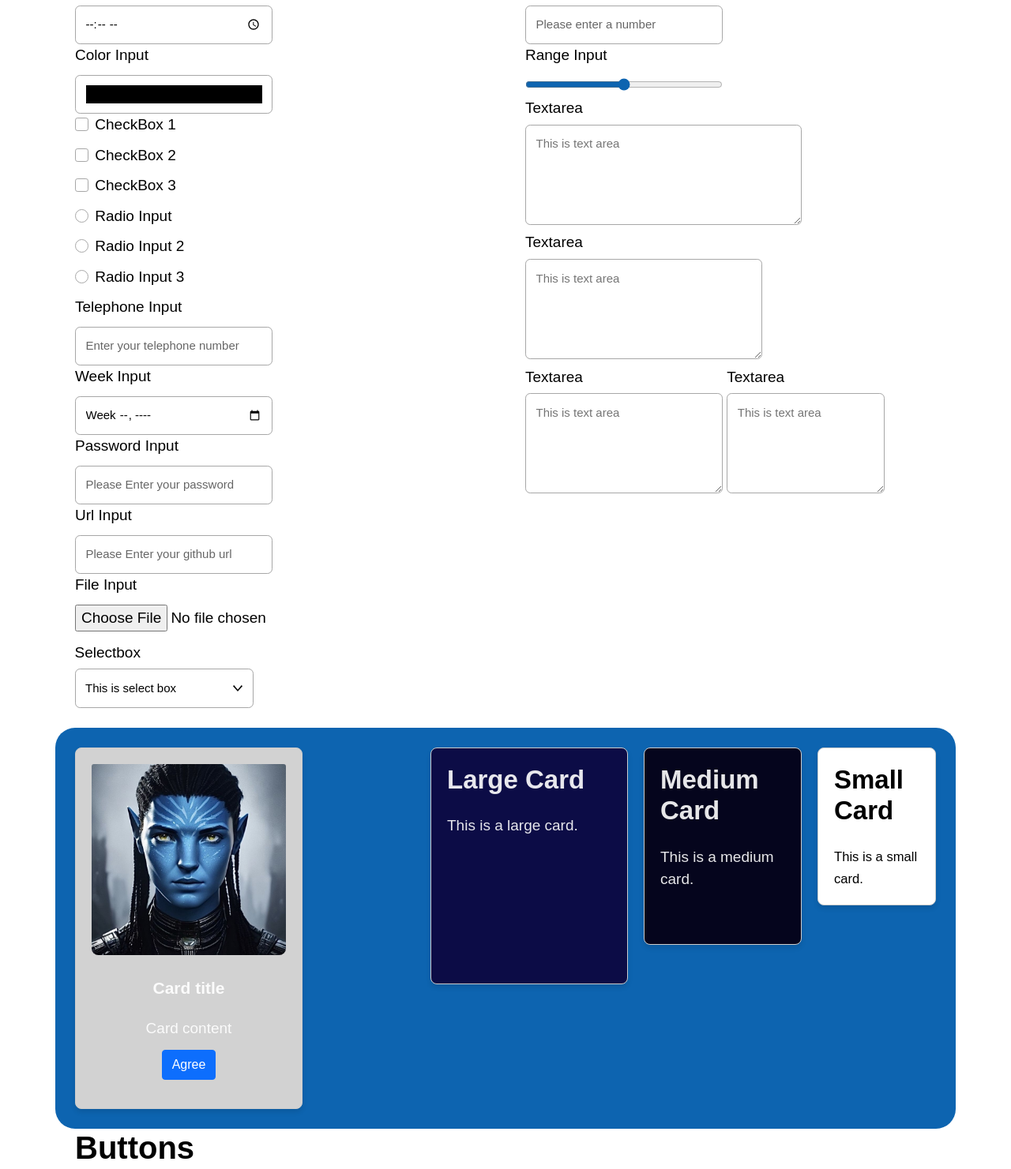
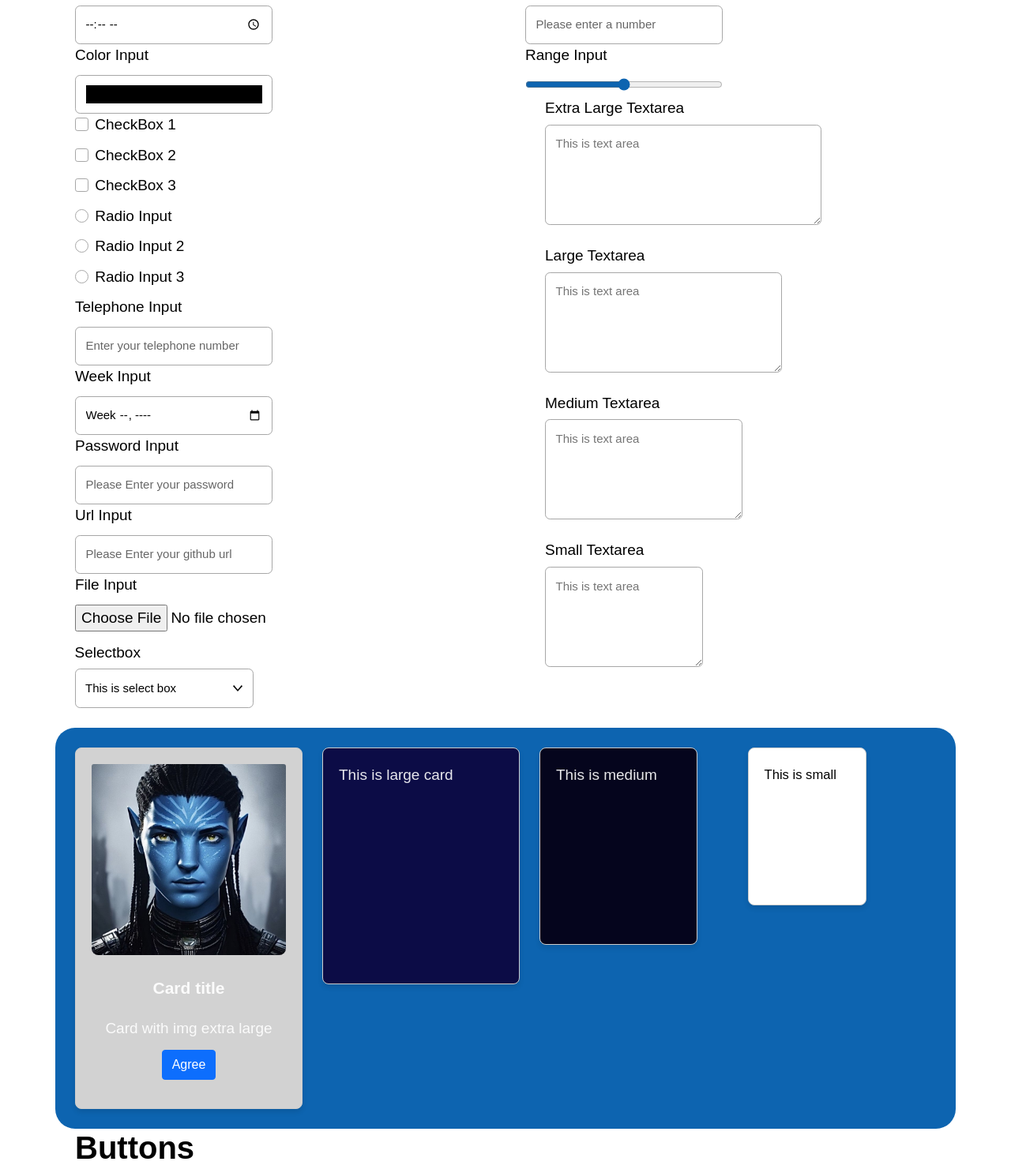
Before and after one commit to eradev001/htmlTemplate, a plain HTML site: page index.html in a window 1280 px wide. Shown: the part 1332-2813 px from the top of the page at 79% size. Drawn offline with nearby package versions, Linux system fonts and the light colour scheme.

Commit message:
card size

```diff
--- a/index.html
+++ b/index.html
@@ -196,23 +196,23 @@
                     <label for="inp-range">Range Input</label>
                     <input type="range" id="inp-range" class="md" name="inp-range">
 
-                    <label class="xlg">
-                        Textarea
+                    <label class="col xl">
+                        Extra Large Textarea
                         <textarea id="textarea" name="textarea" placeholder="This is text area" spellcheck="false"></textarea>
                     </label>
 
-                    <label class="lg">
-                        Textarea
+                    <label class="col lg">
+                        Large Textarea
                         <textarea id="textarea" name="textarea" placeholder="This is text area" spellcheck="false"></textarea>
                     </label>
 
-                    <label class="md">
-                        Textarea
+                    <label class="col md">
+                        Medium Textarea
                         <textarea id="textarea" name="textarea" placeholder="This is text area" spellcheck="false"></textarea>
                     </label>
 
-                    <label class="sm">
-                        Textarea
+                    <label class="col sm">
+                        Small Textarea
                         <textarea id="textarea" name="textarea" placeholder="This is text area" spellcheck="false"></textarea>
                     </label>
                 </div>
@@ -222,25 +222,24 @@
                             <img class="card-img-top" src="/resources/avatar.jpg" alt="Card image cap">
                             <div class="card-body">
                                 <h5 class="card-title">Card title</h5>
-                                <p class="card-text">Card content</p>
+                                <p class="card-text">Card with img extra large</p>
                                 <a href="#" class="btn btn-primary">Agree</a>
                             </div>
                         </div>
                     </div>
                     <div class="col">
-                        <div class="card-container">
-                            <div class="card large bg-dark-blue color-scheme-light">
-                                <h2>Large Card</h2>
-                                <p>This is a large card.</p>
-                            </div>
-                            <div class="card medium bg-darker-blue color-scheme-light">
-                                <h2>Medium Card</h2>
-                                <p>This is a medium card.</p>
-                            </div>
-                            <div class="card small bg-white color-scheme-dark">
-                                <h2>Small Card</h2>
-                                <p>This is a small card.</p>
-                            </div>
+                        <div class="card large bg-dark-blue color-scheme-light">
+                            <p>This is large card</p>
+                        </div>
+                    </div>
+                    <div class="col">
+                        <div class="card medium bg-darker-blue color-scheme-light">
+                            <p>This is medium</p>
+                        </div>
+                    </div>
+                    <div class="col">
+                        <div class="card small bg-white color-scheme-dark">
+                            <p>This is small</p>
                         </div>
                     </div>
                 </div>
--- a/style.css
+++ b/style.css
@@ -340,7 +340,7 @@ input[type="text"] {
 .lg{
     width: 300px;
 }
-.xlg{
+.xl{
     width: 350px;
 }
 
```
